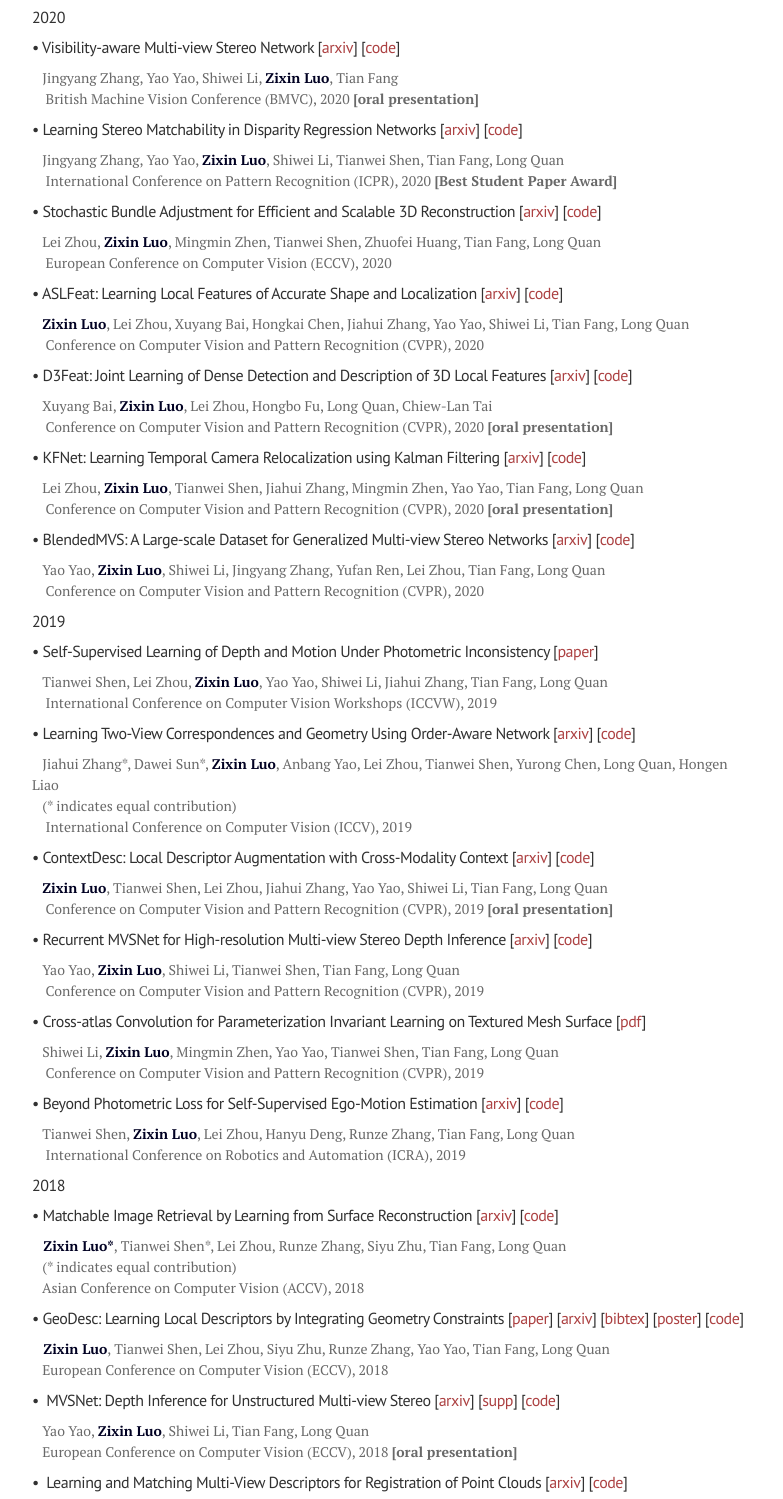
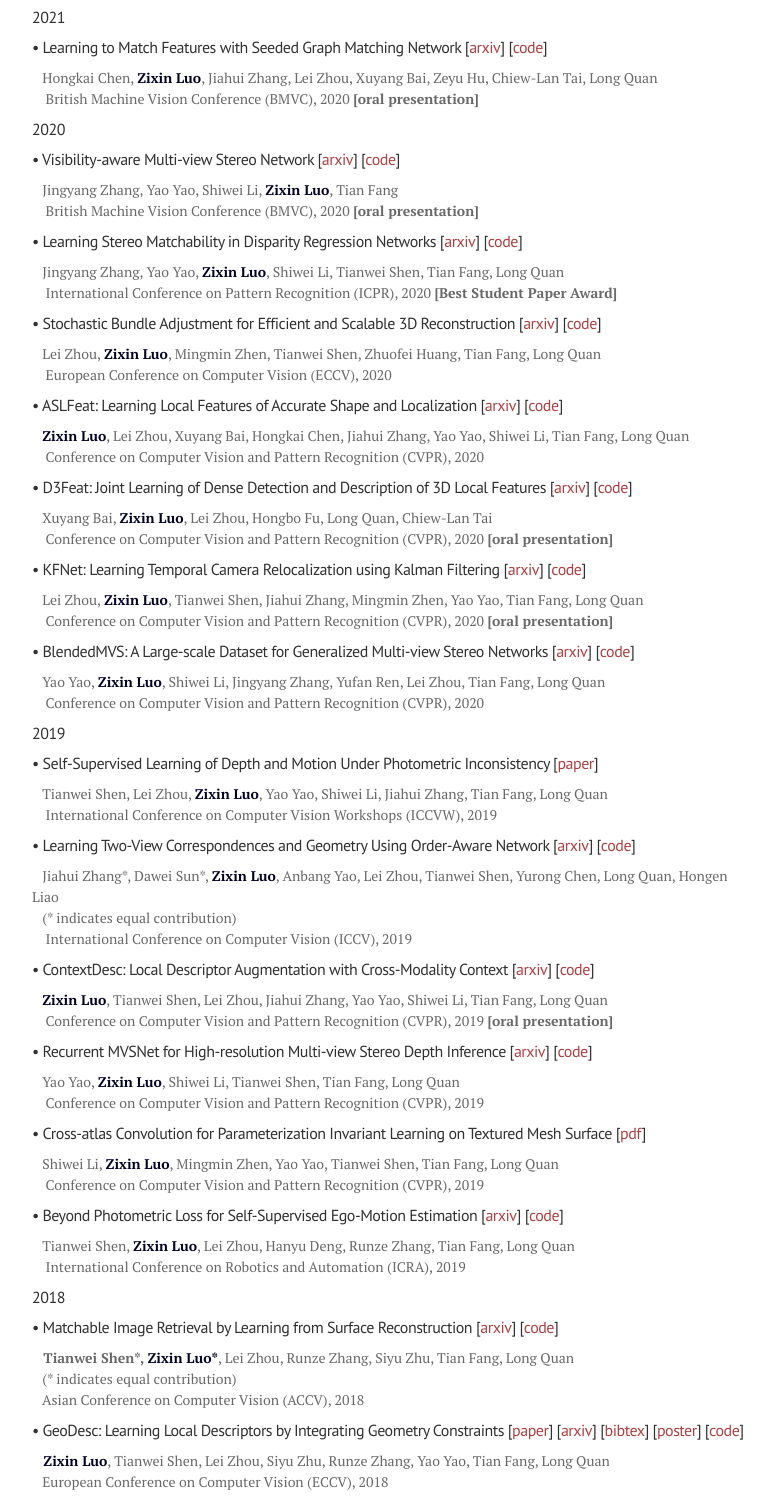
Before and after one commit to lzx551402/zxluo.github.io, a plain HTML site: page index.html in a window 1280 px wide. Shown: the part 568-2067 px from the top of the page, without its empty margins (248-1031 px from the left). Drawn offline with Linux system fonts and the light colour scheme.

Commit message:
Update index.html

```diff
--- a/index.html
+++ b/index.html
@@ -64,6 +64,11 @@
 
           <h6> My research interests lie on Computer Vision, and in particular on visual matching problems in 3D vision, aiming to bridge 2D and 3D with geometry and learning, meanwhile keeping methods practical. I was a core developer of <a href="http://www.altizure.com">Altizure</a> on a 3D reconstruction platform. </h6>
         <h2>Publications</h2>
+	<h4>2021</h4>
+	<h6>&#8226;&nbsp;Learning to Match Features with Seeded Graph Matching Network [<a href="https://arxiv.org/abs/2108.08771">arxiv</a>] [<a href="https://github.com/vdvchen/SGMNet">code</a>]</h6>
+        <p>
+        &nbsp;&nbsp;&nbsp;Hongkai Chen, <b><font color=rgb(220,220,220)>Zixin Luo</font></b>, Jiahui Zhang, Lei Zhou, Xuyang Bai, Zeyu Hu, Chiew-Lan Tai, Long Quan</p>
+        <p>&nbsp;&nbsp;&nbsp; British Machine Vision Conference (BMVC), 2020 <b>[oral presentation]</b></p>
 	<h4>2020</h4>
 	<h6>&#8226;&nbsp;Visibility-aware Multi-view Stereo Network [<a href="https://arxiv.org/abs/2008.07928">arxiv</a>] [<a href="https://github.com/jzhangbs/Vis-MVSNet">code</a>]</h6>
         <p>
@@ -132,7 +137,7 @@
 
 	<h6>&#8226;&nbsp;Matchable Image Retrieval by Learning from Surface Reconstruction [<a href="http://arxiv.org/abs/1811.10343">arxiv</a>] [<a href="https://github.com/hlzz/mirror">code</a>]</h6>
         <p>
-        <b>&nbsp;&nbsp;&nbsp;<font color=rgb(220,220,220)>Zixin Luo*</font></b>, Tianwei Shen*, Lei Zhou, Runze Zhang, Siyu Zhu, Tian Fang, Long Quan</p>
+        <b>&nbsp;&nbsp;&nbsp;Tianwei Shen*, <font color=rgb(220,220,220)>Zixin Luo*</font></b>, Lei Zhou, Runze Zhang, Siyu Zhu, Tian Fang, Long Quan</p>
 	<p>&nbsp;&nbsp;&nbsp;(* indicates equal contribution)</p>
         <p>
         <p>&nbsp;&nbsp;&nbsp;Asian Conference on Computer Vision (ACCV), 2018</p>
```
